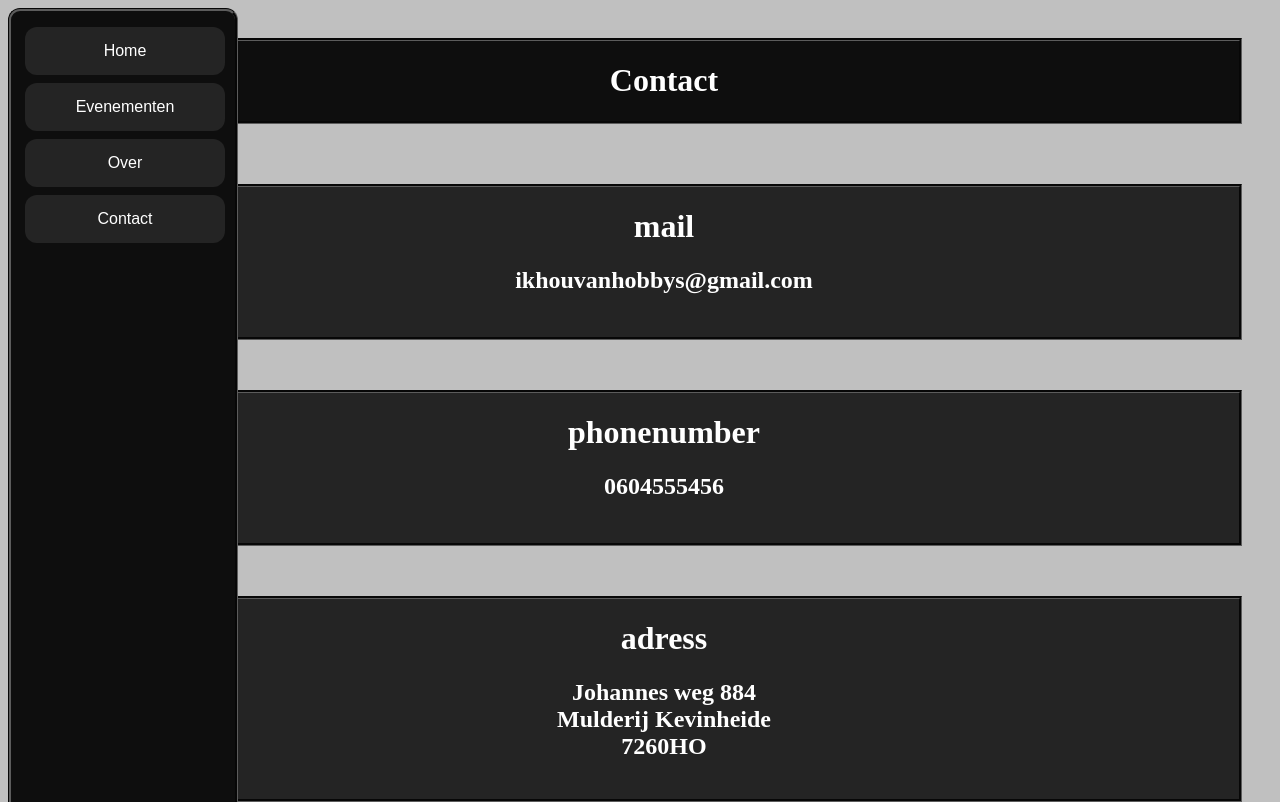
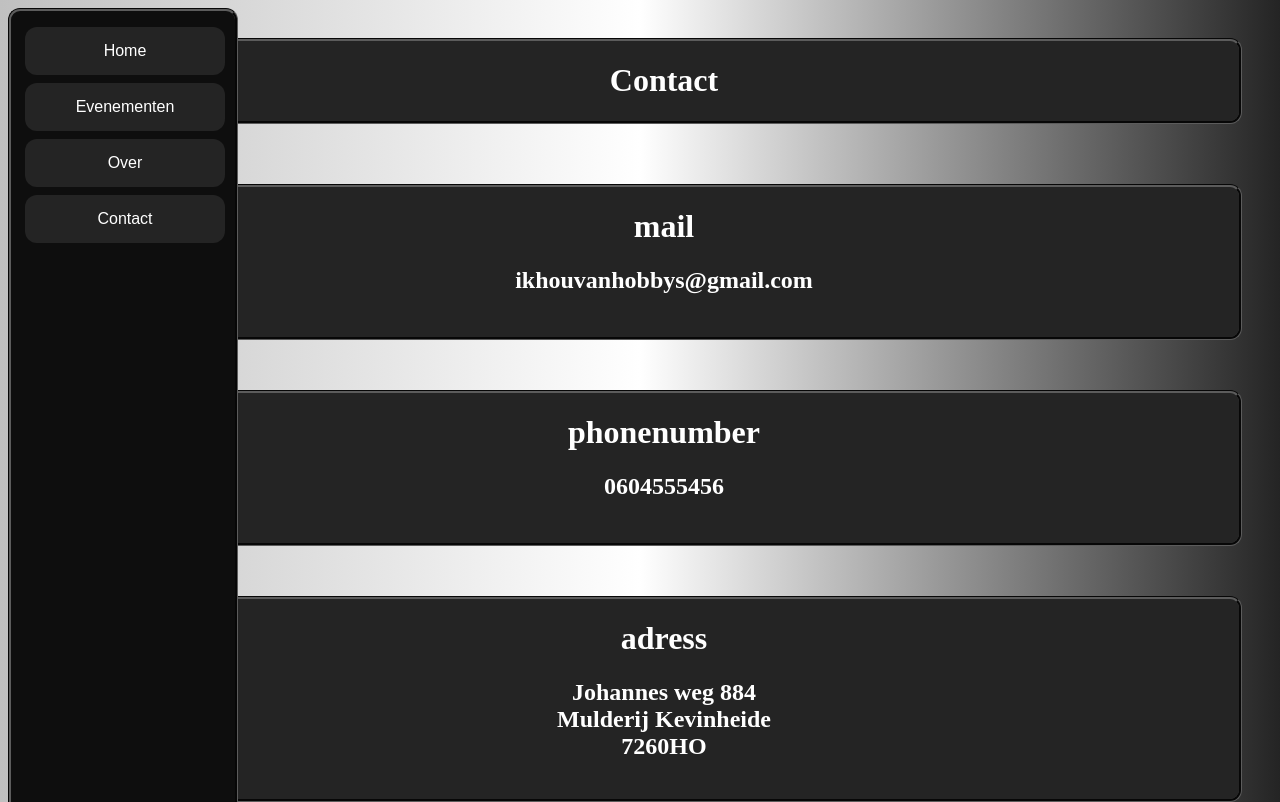
Before and after one commit to Deanmaister68/Ik-hou-van-hobby-s, a PHP site: page /contact.html in a window 1280 px wide. Run offline with PHP 8.4, Linux system fonts and the light colour scheme.

Commit message:
dot and stripes check

```diff
--- a/Contact/style_Contact.css
+++ b/Contact/style_Contact.css
@@ -4,17 +4,18 @@ header {
 
     float: right;
     width: 1150px;
-    background-color: rgb(14, 14, 14);
+    background-color: rgb(36, 36, 36);
     border: 3px;
     border-color: rgb(92, 92, 92);
     border-style: groove;
     text-align: center;
     margin: 30px;
     color: rgb(255, 255, 255);
+    border-radius: 12px;
 
 }
 
-body{background-color: #C0C0C0;}
+body{background: linear-gradient(0.25turn, #C0C0C0, white, rgb(36, 36, 36));}
 
 #sidebox{
     background-color: rgb(14, 14, 14);
@@ -23,7 +24,8 @@ body{background-color: #C0C0C0;}
     padding: 12px;
     border-radius: 12px;
     border: 3px groove rgb(92, 92, 92);
-    position: fixed;}
+    position: fixed;
+}
 
  .button{
     background-color: rgb(36, 36, 36);
@@ -56,6 +58,7 @@ body{background-color: #C0C0C0;}
     margin-top: 30px;
     margin-right: 30px;
     color: rgb(255, 255, 255);
+    border-radius: 12px;
 
 }
 
@@ -71,6 +74,7 @@ body{background-color: #C0C0C0;}
     margin-top: 50px;
     margin-right: 30px;
     color: rgb(255, 255, 255);
+    border-radius: 12px;
 
 }
 #adressbox{
@@ -85,5 +89,6 @@ body{background-color: #C0C0C0;}
     margin-top: 50px;
     margin-right: 30px;
     color: rgb(255, 255, 255);
+    border-radius: 12px;
 
 }
--- a/Evenementen/Car spotten/style.css
+++ b/Evenementen/Car spotten/style.css
@@ -8,7 +8,7 @@ header {
     color: white;
     float: right;
     width: 1150px;
-    background-color: rgb(14, 14, 14);
+    background-color: rgb(36, 36, 36);
     border: 3px groove rgb(92, 92, 92);
     text-align: center;
     margin: 50px;
--- a/Evenementen/Fitnessen/style.css
+++ b/Evenementen/Fitnessen/style.css
@@ -8,7 +8,7 @@ header {
     color: white;
     float: right;
     width: 1150px;
-    background-color: rgb(14, 14, 14);
+    background-color: rgb(36, 36, 36);
     border: 3px groove rgb(92, 92, 92);
     text-align: center;
     margin: 50px;
@@ -39,7 +39,7 @@ header {
 
 #sidebox{
 
-    background-color: rgb(14, 14, 14);
+    background-color: rgb(36, 36, 36);
     width: 200px;
     height: 175%;
     padding: 12px;
--- a/Evenementen/Games/Style.css
+++ b/Evenementen/Games/Style.css
@@ -8,7 +8,7 @@ header {
     color: white;
     float: right;
     width: 1150px;
-    background-color: rgb(14, 14, 14);
+    background-color: rgb(36, 36, 36);
     border: 3px groove rgb(92, 92, 92);
     text-align: center;
     margin: 50px;
--- a/Evenementen/Gitaar/style.css
+++ b/Evenementen/Gitaar/style.css
@@ -8,7 +8,7 @@ header {
     color: white;
     float: right;
     width: 1150px;
-    background-color: rgb(14, 14, 14);
+    background-color: rgb(36, 36, 36);
     border: 3px groove rgb(92, 92, 92);
     text-align: center;
     margin: 50px;
--- a/Evenementen/Programmeren/style.css
+++ b/Evenementen/Programmeren/style.css
@@ -7,7 +7,7 @@ header {
     color: white;
     float: right;
     width: 1150px;
-    background-color: rgb(14, 14, 14);
+    background-color: rgb(36, 36, 36);
     border: 3px groove rgb(92, 92, 92);
     text-align: center;
     margin: 50px;
--- a/Evenementen/Style_Evenementen.css
+++ b/Evenementen/Style_Evenementen.css
@@ -11,7 +11,7 @@ header {
     color: white;
     float: right;
     width: 1150px;
-    background-color: rgb(14, 14, 14);
+    background-color: rgb(36, 36, 36);
     border: 3px groove rgb(92, 92, 92);
     text-align: center;
     margin: 50px;
--- a/Evenementen/Wandelen/wandelen.css
+++ b/Evenementen/Wandelen/wandelen.css
@@ -9,7 +9,7 @@ header {
     color: white;
     float: right;
     width: 1150px;
-    background-color: rgb(14, 14, 14);
+    background-color: rgb(36, 36, 36);
     border: 3px groove rgb(92, 92, 92);
     text-align: center;
     margin: 50px;
@@ -68,7 +68,7 @@ header {
 
     width: 425px;
     height: 225px;
-    background-color:#C0C0C0;
+
     border-radius: 20px;
     position: absolute;
     bottom: 300px;
@@ -80,7 +80,7 @@ header {
 
     width: 425px;
     height: 225px;
-    background-color:#C0C0C0;
+
     border-radius: 20px;
     position: absolute;
     bottom: 0px;
--- a/Home/homestyles.css
+++ b/Home/homestyles.css
@@ -35,7 +35,7 @@ p{
     font-family:Tahoma ;
    position: absolute;
     width: 800px;
-    background-color:  rgb(14, 14, 14);
+    background-color:  rgb(36, 36, 36);
     border: 3px;
     border-color: rgb(92, 92, 92);
     border-style: groove;
@@ -63,7 +63,9 @@ p{
   .button:hover {
     background-color:#1de303;
     transition: 0.7s;
+
 }
+
 
 video{
     width: 900px;
```
Also changed, not shown: About/about.css (+4 -4 lines).
